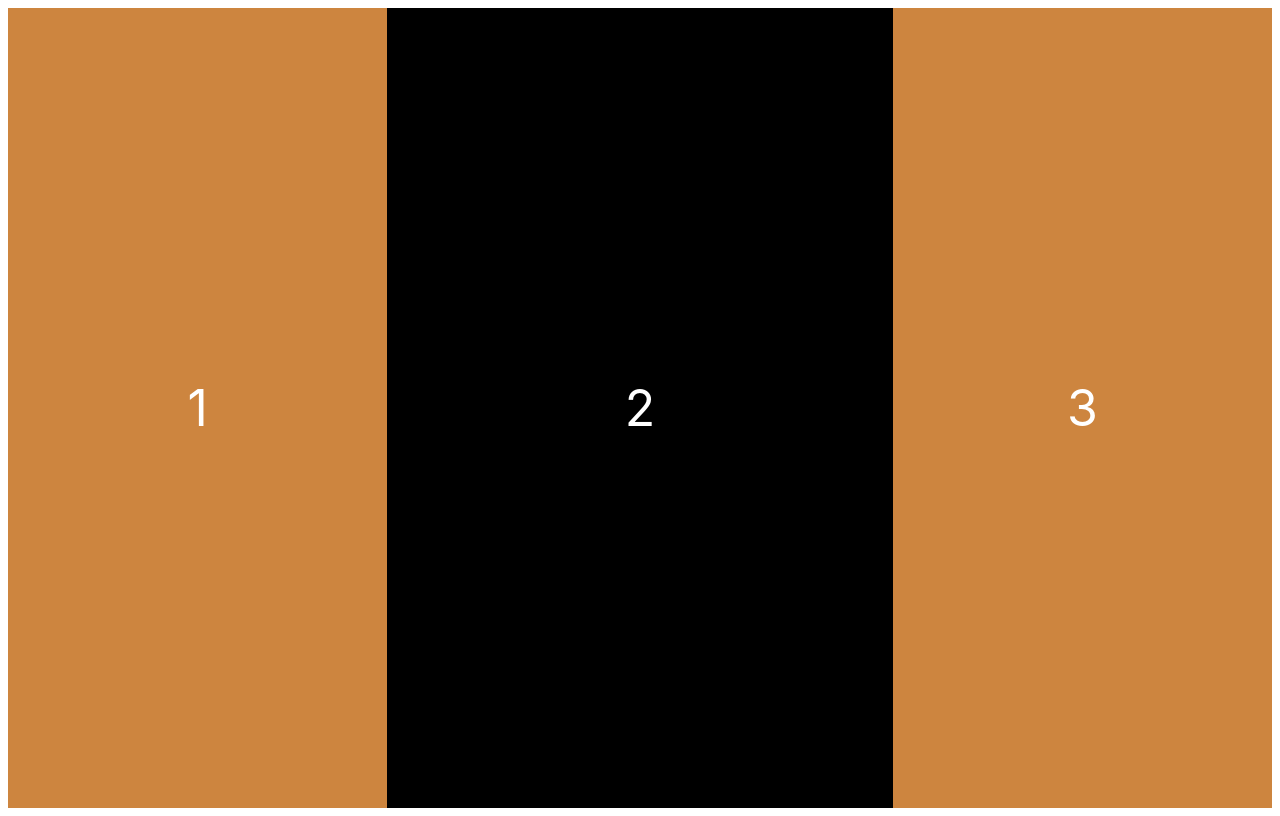
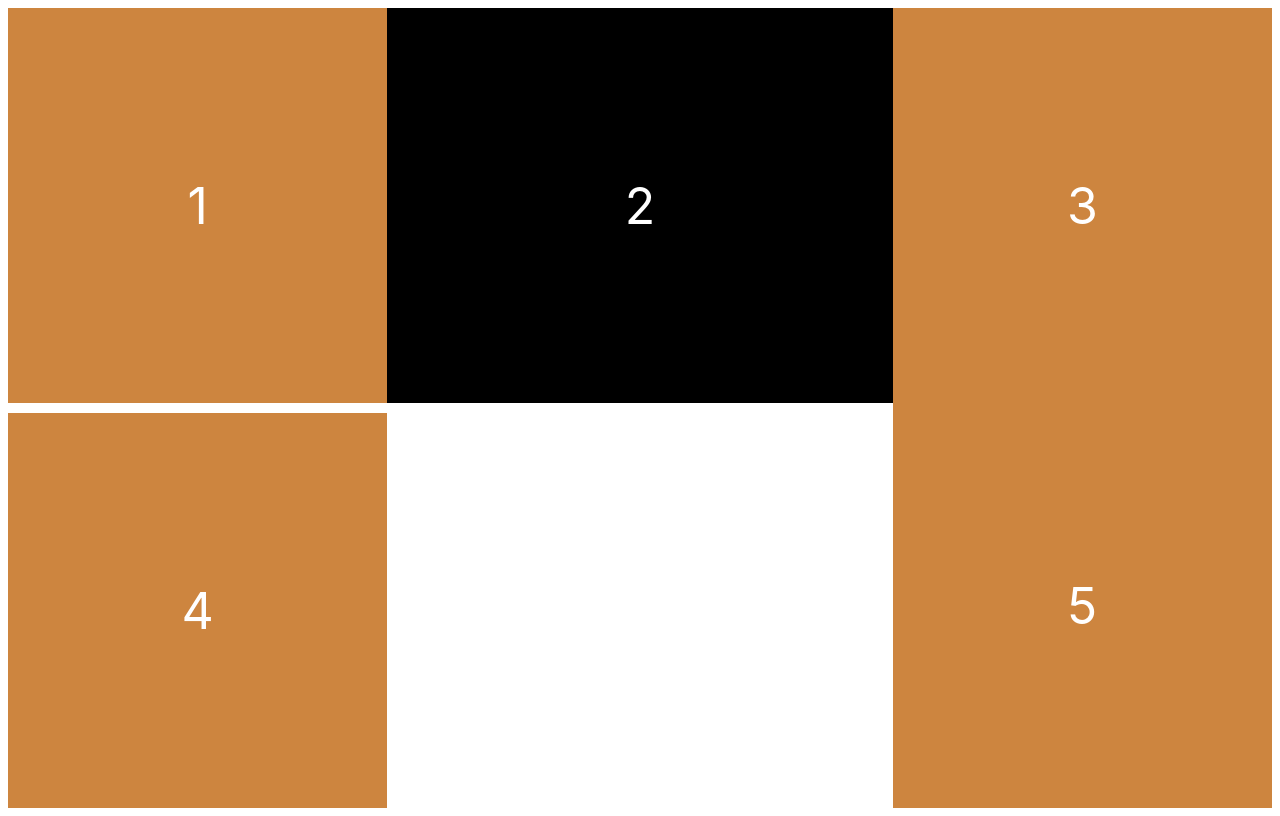
Before and after one commit to ekeh77/SCSS_MASTERCLASS, a plain HTML site: page index.html in a window 1280 px wide. Drawn offline with Linux system fonts and the light colour scheme.

Commit message:
20220915

```diff
--- a/index.html
+++ b/index.html
@@ -7,6 +7,8 @@
         <div class="child">1</div>
         <div class="child">2</div>
         <div class="child">3</div>
+        <div class="child">4</div>
+        <div class="child">5</div>
 </div>
 </body>
 </html>
--- a/styles.css
+++ b/styles.css
@@ -9,7 +9,10 @@ body {
   justify-content: space-around;
   width: 100%;
   height: 100vh;
+  flex-wrap: wrap;
+  justify-content: space-between;
 }
+
 .child {
   flex-basis: 30%;
   background: peru;
@@ -19,7 +22,12 @@ body {
   justify-content: center;
   align-items: center;
 }
+
 .child:nth-child(2) {
   background: #000;
   flex-grow: 1;
 }
+
+.child:nth-child(4) {
+  margin-top: 10px;
+}
```
